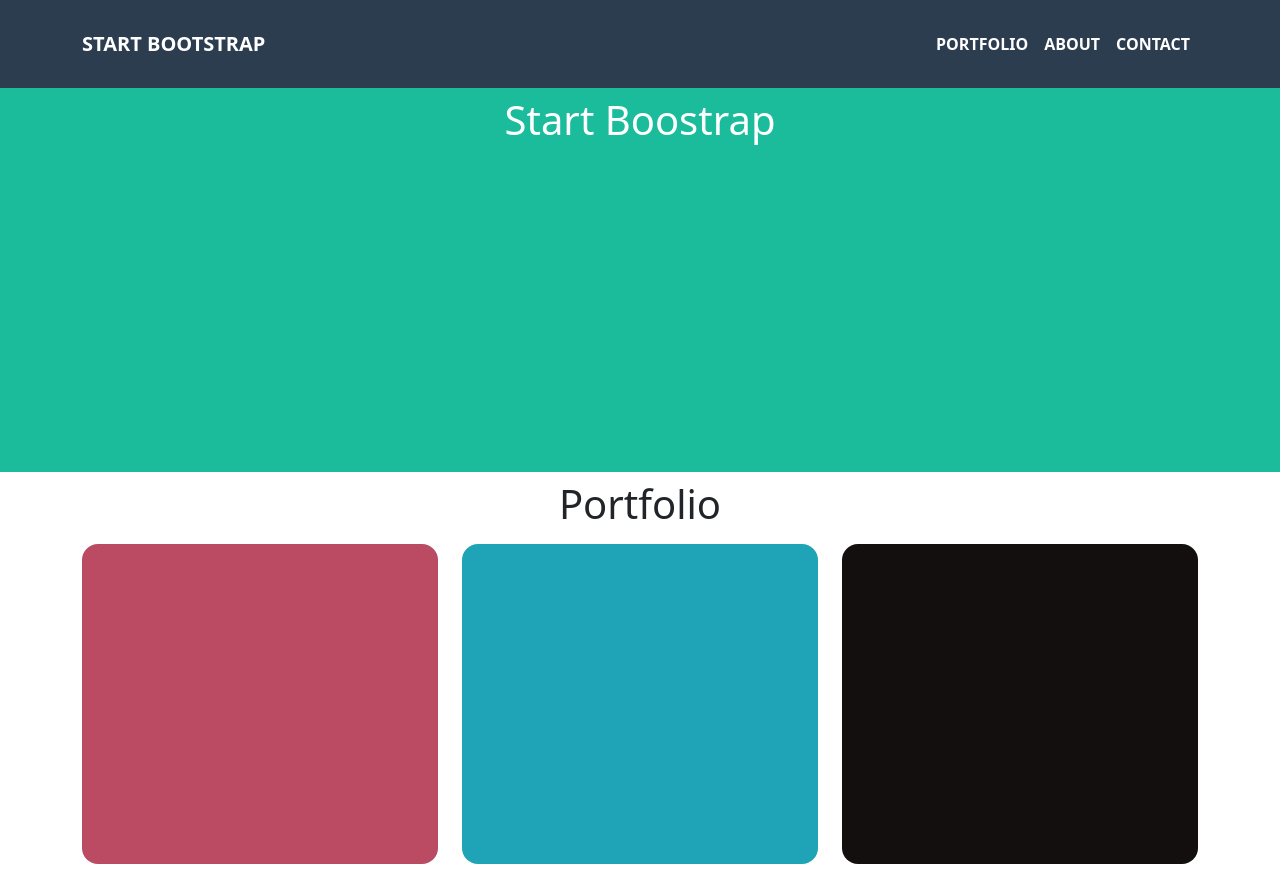
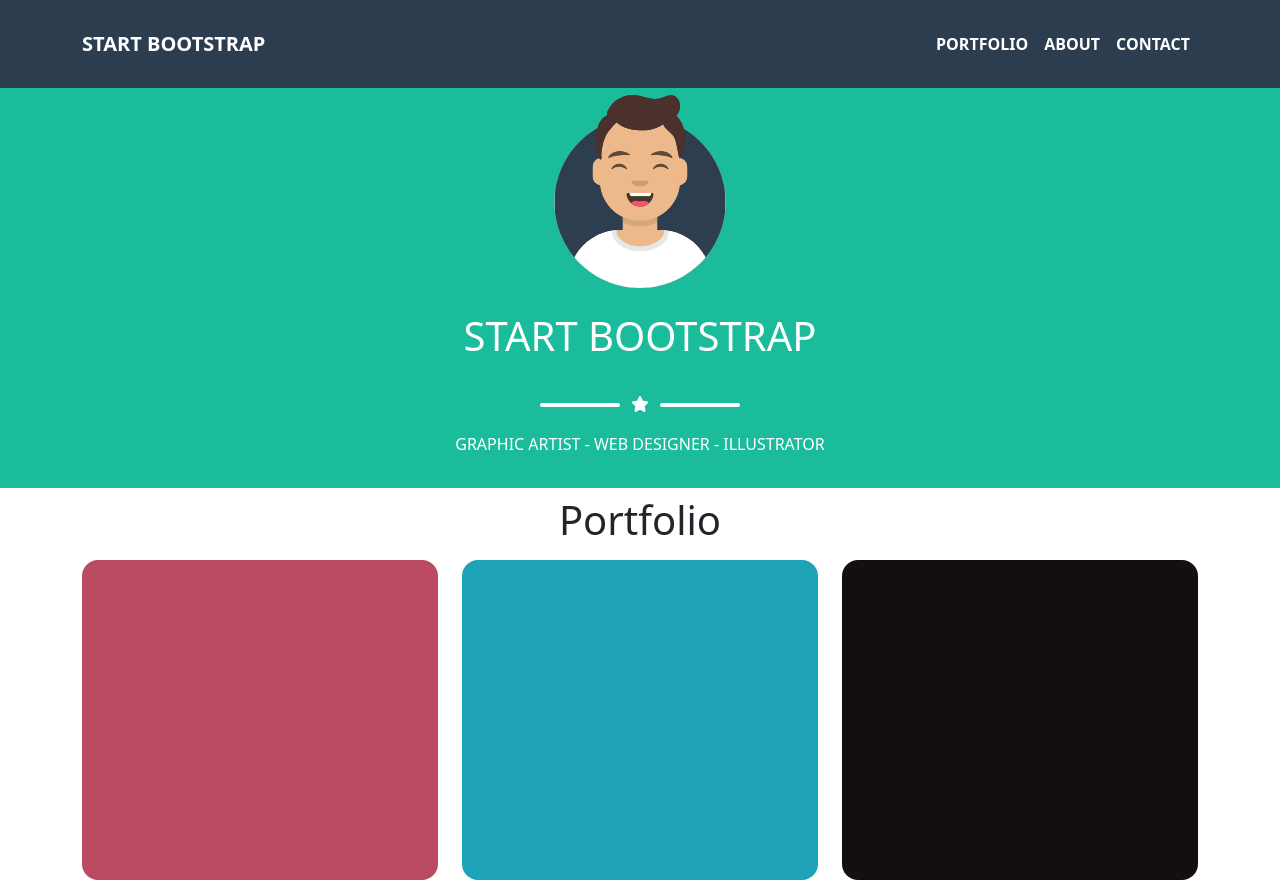
Before and after one commit to RiccardoNestola/html-css-bootstrap-freelancer, a plain HTML site: page index.html in a window 1280 px wide. Shown: the top 883 px of the page. Drawn offline with nearby package versions, Linux system fonts and the light colour scheme.

Commit message:
complete jumbo and fix problem with fixed navbar

```diff
--- a/css/style.css
+++ b/css/style.css
@@ -1,10 +1,23 @@
-body{
-    margin-top: 72px;
+body { padding-top: 56px; }
 
-}
 
 nav{
     background-color: #2D3D50;
+}
+
+
+img.my_avatar{
+    height: 200px;
+    width: 200px;
+}
+
+.line_left,
+.line_right{
+    width: 80px;
+    height: 4px;
+    background-color:white;
+    margin: .7rem;
+    border-radius: 25px;
 }
 
 
@@ -68,3 +81,13 @@ footer{
 .my_little_footer{
     background-color: #2D3D50;
 }
+
+
+
+@media screen and (max-width: 768px) {
+    body { padding-top: 56px; }
+}
+
+@media screen and (min-width: 992px) {
+    body { padding-top: 88px; }
+}
--- a/index.html
+++ b/index.html
@@ -5,8 +5,8 @@
   <meta charset="utf-8">
   <meta name="viewport" content="width=device-width, initial-scale=1">
   <title>Bootstrap Freelancer</title>
-  <link href="https://cdn.jsdelivr.net/npm/bootstrap@5.2.2/dist/css/bootstrap.min.css" rel="stylesheet"
-    integrity="sha384-Zenh87qX5JnK2Jl0vWa8Ck2rdkQ2Bzep5IDxbcnCeuOxjzrPF/et3URy9Bv1WTRi" crossorigin="anonymous">
+  <link rel="stylesheet" href="https://cdnjs.cloudflare.com/ajax/libs/font-awesome/6.2.0/css/all.min.css" integrity="sha512-xh6O/CkQoPOWDdYTDqeRdPCVd1SpvCA9XXcUnZS2FmJNp1coAFzvtCN9BmamE+4aHK8yyUHUSCcJHgXloTyT2A==" crossorigin="anonymous" referrerpolicy="no-referrer">
+  <link href="https://cdn.jsdelivr.net/npm/bootstrap@5.2.2/dist/css/bootstrap.min.css" rel="stylesheet" integrity="sha384-Zenh87qX5JnK2Jl0vWa8Ck2rdkQ2Bzep5IDxbcnCeuOxjzrPF/et3URy9Bv1WTRi" crossorigin="anonymous">
   <link rel="stylesheet" href="./css/style.css">
 </head>
 
@@ -38,15 +38,34 @@
     </header>
 
   <main>
-    <div class="jumbo">
+
+    <div class="jumbo container-fluid">
       <div class="row">
-        <div class="col-12 col-lg-12 col-xl-12">
-          <div class="container d-flex justify-content-center">
-            <h1 class="text-white py-4"> Start Boostrap</h1>
-          </div>
+        <div class="col-12 col-md-12 col-lg-12 py-6 d-flex justify-content-center">
+          <img class="my_avatar" src="./img/avatar.svg" alt="">
+        </div>
+        <div class="col-12 col-md-12 col-lg-12 py-6 d-flex justify-content-center">
+          <h1 class="text-white py-4 text-uppercase"> Start Bootstrap</h1>
+        </div>
+        <div class="col-12 col-md-12 col-lg-12 py-6 d-flex justify-content-center">
+          <div class="line_left"></div>
+          <p class="text-white"><i class="fa-solid fa-star"></i></p>
+          <div class="line_right"></div>
+        </div>
+        <div class="col-12 col-md-12 col-lg-12 py-6 d-flex justify-content-center">
+          <p class="text-white text-uppercase">graphic artist - web designer - illustrator</p>
         </div>
       </div>
     </div>
+
+
+
+
+
+
+
+
+
 
     <div class="my_cards container">
       <div class="row justify-content-center">
```
